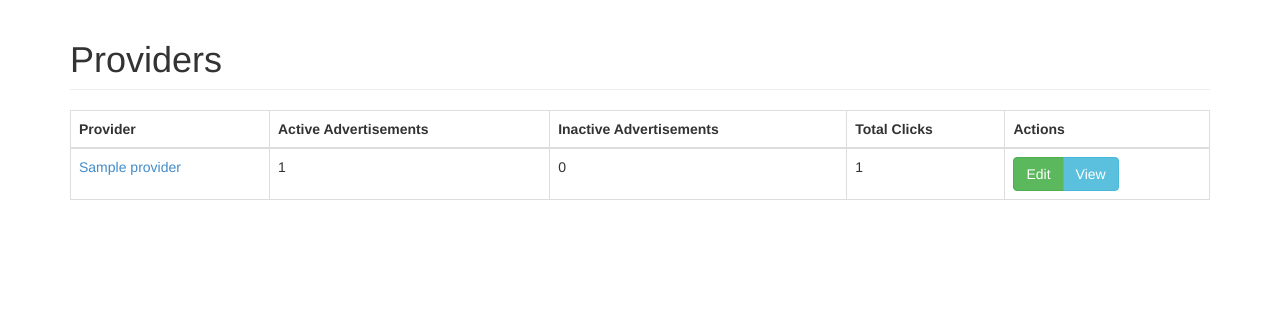
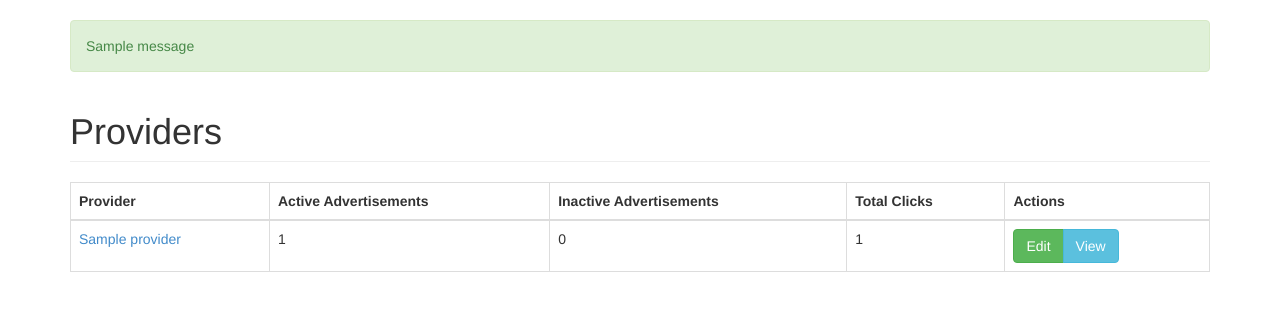
Before and after one commit to OpenAds/OpenAds, a Django app: page /data/providers/ in a window 1280 px wide. Shown: the part 72-383 px from the top of the page. Run offline with Django 3.2, Linux system fonts and the light colour scheme; a user stored in the database is signed in; tables that the repository leaves empty hold one stand-in row (values such as "Sample post"); one stand-in notice (Sample message) is shown; some libraries are stand-ins or nearby versions.

Commit message:
Added messages framework

```diff
--- a/templates/base.html
+++ b/templates/base.html
@@ -36,6 +36,15 @@
           </ul>
         </div>
       </nav>
+
+      {% if messages %}
+          {% for message in messages %}
+            <div class="alert {% if message.tags %}alert-{{ message.tags }}{% endif %}">
+              {{ message }}
+            </div>
+          {% endfor %}
+      {% endif %}
+
       <h1 class="page-header">{% block page-title %}{% endblock %}</h1>
       {% block content %}
         No page content
```
